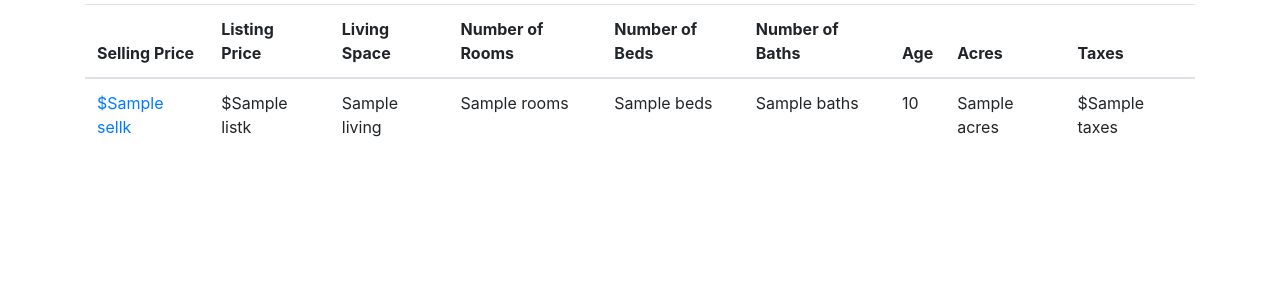
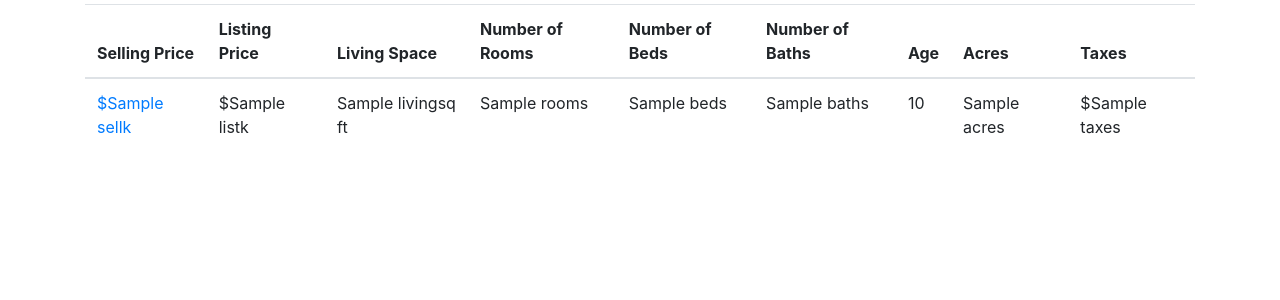
Before and after one commit to mb535/PythonDockerFlaskPycharmProject, a Flask app: template app/templates/index.html in a window 1280 px wide. Shown: the part 56-356 px from the top of the page. Run offline with Flask 2, Linux system fonts and the light colour scheme; the template is opened without the code that fills it: most values are stand-ins (such as "Sample title", 1, 10 or a date in 2020); some libraries are stand-ins or nearby versions.

Commit message:
Task: minor text edits

```diff
--- a/app/templates/index.html
+++ b/app/templates/index.html
@@ -20,7 +20,7 @@
     <tr>
         <td><a href="view/{{home.id}}">${{ home.Sell }}k</a></td>
         <td>${{ home.List }}k</td>
-        <td>{{ home.Living }}</td>
+        <td>{{ home.Living }}sq ft</td>
         <td>{{ home.Rooms }}</td>
         <td>{{ home.Beds }}</td>
         <td>{{ home.Baths }}</td>
```
